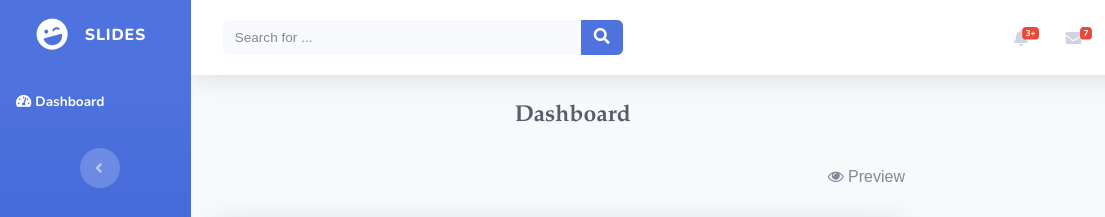
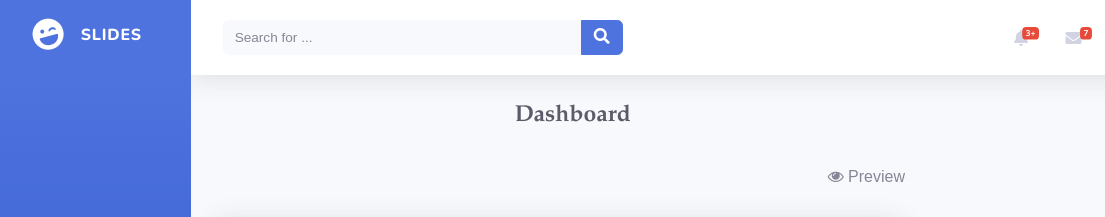
Before and after one commit to imandzankovic/slides-with-deck, a website: page boilerplate.html in a window 1280 px wide. Shown: the top 217 px of the page, 0-1105 px from the left. Drawn offline with nearby package versions, Linux system fonts and the light colour scheme; files that its build step writes are made by us from their sources; files whose address does not match are found by name.

Commit message:
first step for slides preview done

```diff
--- a/boilerplate.html
+++ b/boilerplate.html
@@ -65,13 +65,14 @@
           <div class="sidebar-brand-icon rotate-n-15"><i class="fas fa-laugh-wink"></i></div>
           <div class="sidebar-brand-text mx-3"><span>SLIDES</span></div>
         </a>
-        <hr class="sidebar-divider my-0">
+        <!-- <hr class="sidebar-divider my-0">
         <ul class="nav navbar-nav text-light" id="accordionSidebar">
           <li class="nav-item" role="presentation"><a class="nav-link active" href="index.html" style="width: 199px;"><i
                 class="fas fa-tachometer-alt"></i><span>Dashboard</span></a></li>
         </ul>
         <div class="text-center d-none d-md-inline"><button class="btn rounded-circle border-0" id="sidebarToggle"
-            type="button"></button></div>
+            type="button"></button></div> -->
+        <div id="slidesWell" style="height: 100px; width:140px;"></div>
       </div>
     </nav>
     <div class="d-flex flex-column" id="content-wrapper">
```
Also changed, not shown: build/scripts/helper.js.
